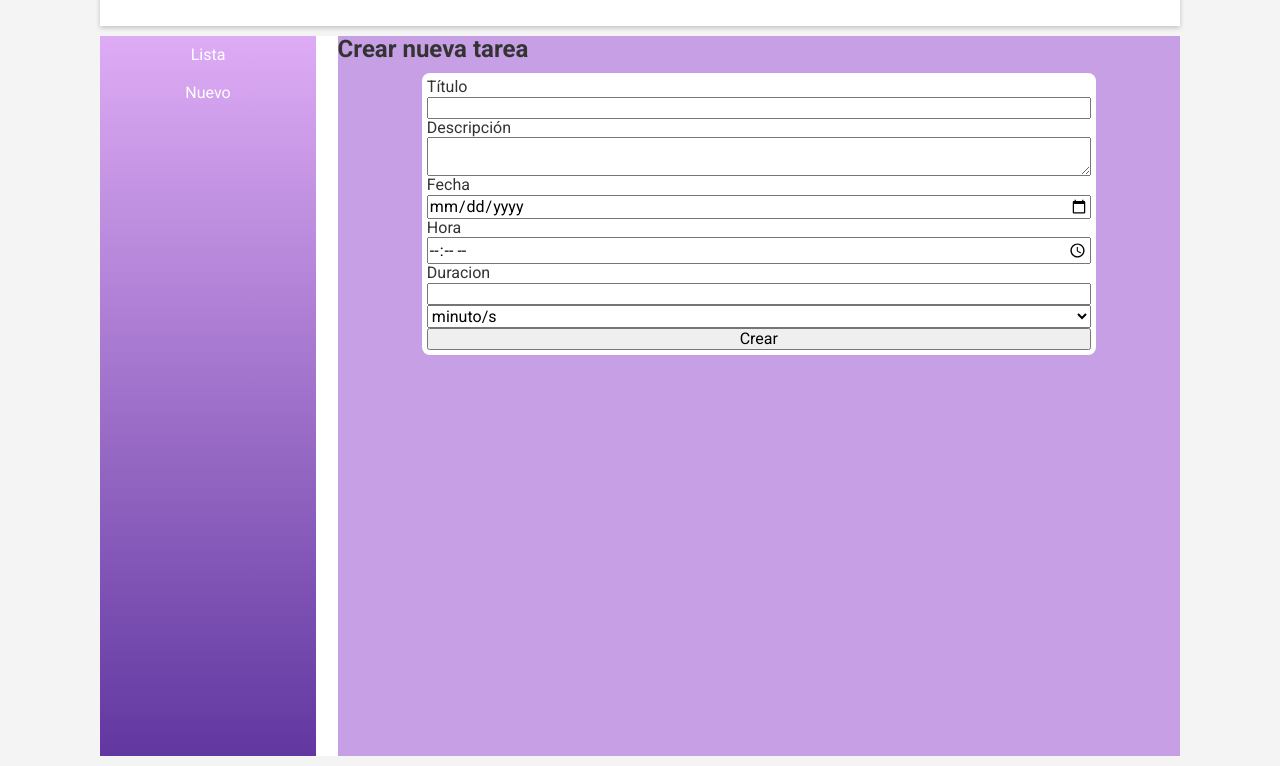
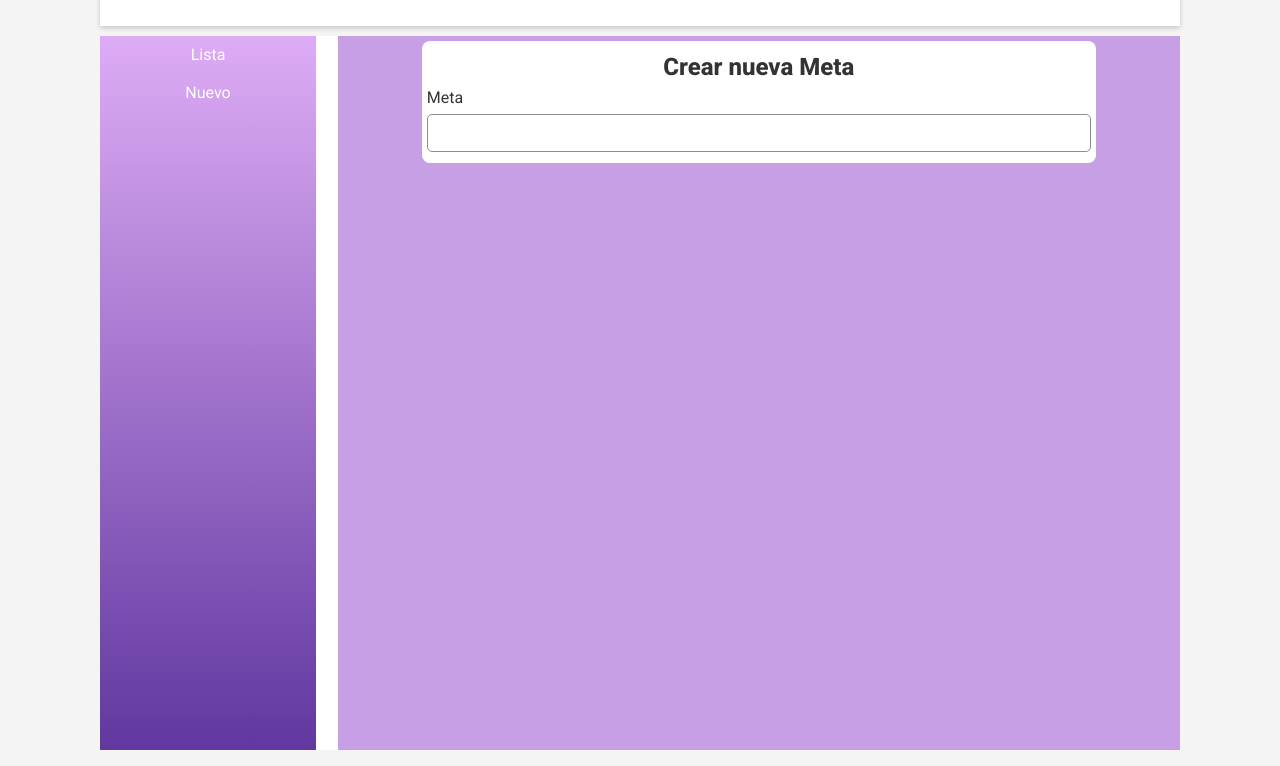
Before and after one commit to jhovanhrmz0211/plannext, a website with bundled scripts: page index.html in a window 1280 px wide. Shown: the part 74-840 px from the top of the page. Built offline with nearby package versions, Linux system fonts and the light colour scheme.

Commit message:
Iniciando formulario

```diff
--- a/assets/css/styles.css
+++ b/assets/css/styles.css
@@ -24,15 +24,27 @@ header {
     box-shadow: 0 2px 5px rgba(0, 0, 0, 0.2);
 }
 h1 {margin: 8px 0; font-family: 'Roboto'; font-size: 2em; font-weight: 900;}
+h2 {margin: 8px 0; text-align: center; font-family: 'Roboto'; font-weight: 800;}
 img {
     width: 2.4rem;
 }
 span {color: #9754CB;}
+button {
+    padding: 5px 10px;
+    font-family: 'Roboto';
+    font-size: 1.2em;
+    font-weight: 700;
+    color: #fff;
+    background-color: #9754CB;
+    border: none;
+    border-radius: 5px;
+    cursor: pointer;
+}
 
 .main {
     max-width: 1080px;
-    height: calc(100vh - 80px);
-    margin: 10px auto;
+    height: calc(100vh - 86px);
+    margin: 10px auto 0;
     display: flex;
     flex-direction: row;
     align-items: center;
@@ -73,10 +85,26 @@ span {color: #9754CB;}
 }
 .main main .form {
     width: 80%;
-    margin: 10px auto;
+    margin: 5px auto;
+    padding: 5px;
     display: flex;
+    overflow: hidden;
     flex-direction: column;
     background-color: #fff;
     border-radius: 8px;
-    padding: 5px;
 }
+.main main .form input, textarea, select {
+    width: 100%;
+    margin: 6px 0;
+    padding: 7px;
+    font-family: 'Roboto';
+    font-size: 1.2em;
+    font-weight: 400;
+    border-radius: 5px;
+    color: #333;
+    border: 1px solid #8f8e8e;
+}
+.main main .form input:focus, textarea:focus, select:focus {
+    border: 2px solid #9754CB;
+    outline: none;
+}
--- /dev/null
+++ b/assets/js/app.js
@@ -0,0 +1,5 @@
+import formulario from "./componentes/formulario.js";
+const contenedor = document.querySelector('.contenedor');
+
+const form = formulario();
+contenedor.appendChild(form);
--- /dev/null
+++ b/assets/js/componentes/formulario.js
@@ -0,0 +1,15 @@
+import renderEtiqueta from "./render.js";
+
+export default function formulario() {
+    const formulario = renderEtiqueta('form', 'form');
+    const h2 = renderEtiqueta('h2');
+    h2.textContent = 'Crear nueva Meta';
+
+    const labeMeta = renderEtiqueta('label');
+    const inputMeta = renderEtiqueta('input');
+    labeMeta.textContent = 'Meta';
+
+
+    formulario.append(h2, labeMeta, inputMeta);
+    return formulario;
+}
--- /dev/null
+++ b/assets/js/componentes/render.js
@@ -0,0 +1,7 @@
+export default function renderEtiqueta(etiqueta, clase) {
+    const etiquetaRender = document.createElement(etiqueta);
+    if(clase !== '') {
+        etiquetaRender.classList.add(clase);
+    }
+    return etiquetaRender;
+}
--- a/index.html
+++ b/index.html
@@ -22,7 +22,8 @@
             <a href="/">Nuevo</a>
         </aside>
         <main>
-            <h2>Crear nueva tarea</h2>
+            <div class="contenedor"></div>
+            <!-- <h2>Crear nueva tarea</h2>
             <form class="form">
                 <label for="title">Título</label>
                 <input type="text" name="title" id="title" required>
@@ -39,8 +40,9 @@
                     <option value="hora">Hora/s</option>
                 </select>
                 <button type="submit">Crear</button>
-            </form>
+            </form> -->
         </main>
     </div>
+    <script type="module" src="assets/js/app.js"></script>
 </body>
 </html>
```
